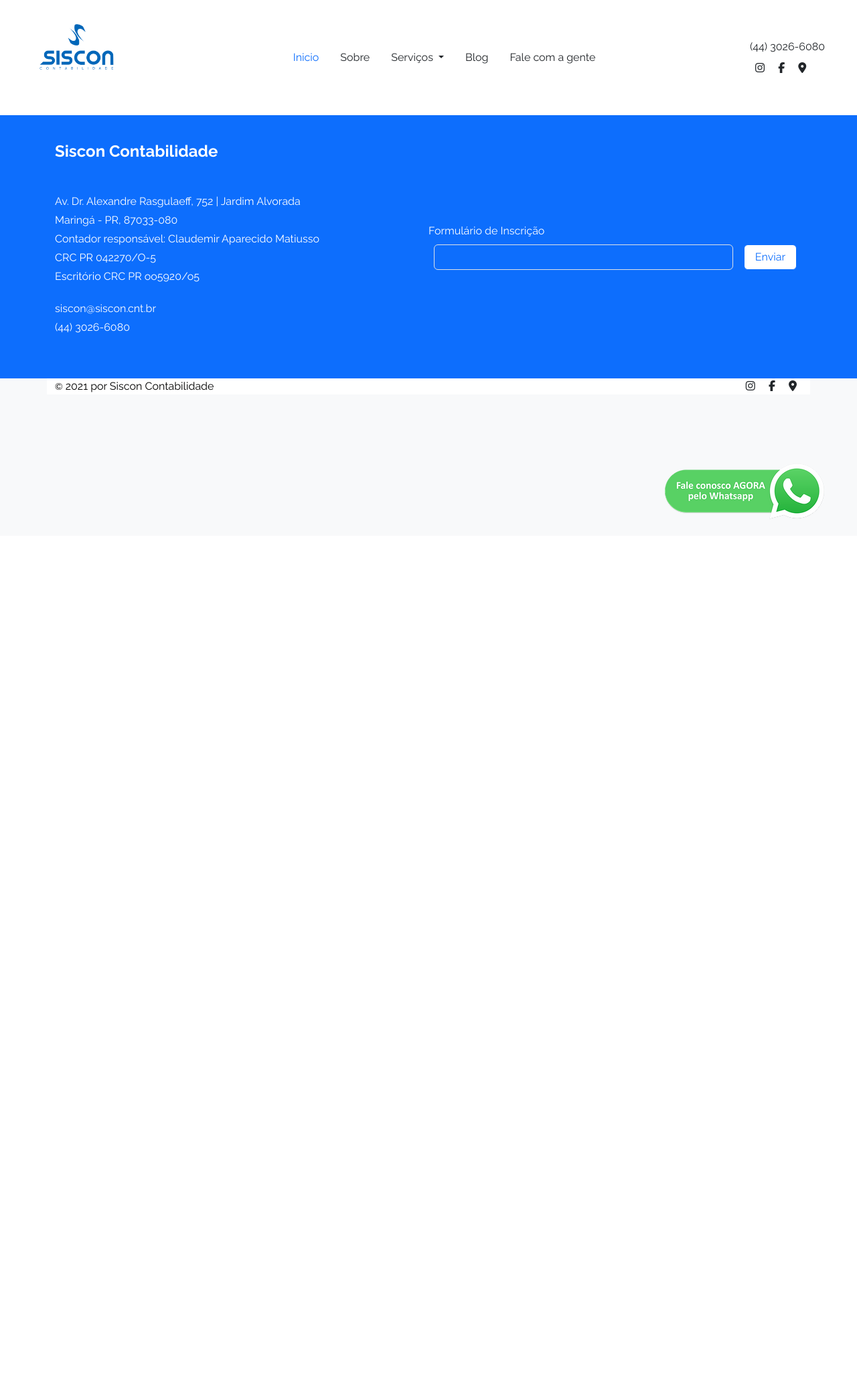
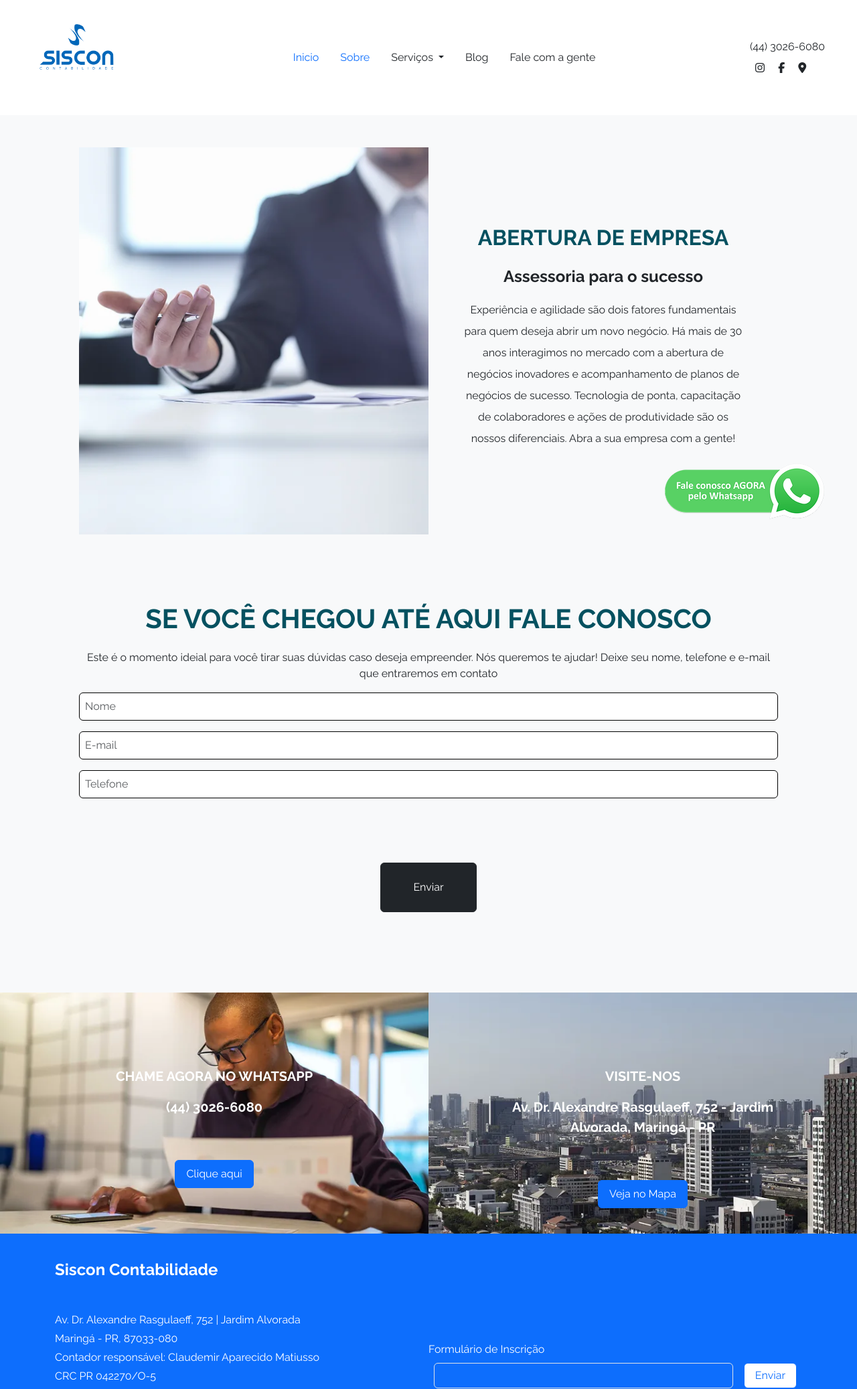
Before and after one commit to guimatiusso/siscontabilidade.www, a Symfony app: template templates/servicos/abertura-empresa.index.html.twig in a window 1280 px wide. Shown: the top 2074 px of the page at 67% size. Before the commit the page ends 775 px from the top, so only its background shows below. Run offline with Twig, Linux system fonts and the light colour scheme; the template is opened without the code that fills it, so the values that code supplies are empty; some libraries are stand-ins or nearby versions.

Commit message:
WIP - contrução das página de abertura de empresa

```diff
--- a/templates/components/img_with_text_over.html.twig
+++ b/templates/components/img_with_text_over.html.twig
@@ -1,10 +1,10 @@
 <div class="col-md position-relative">
     <img class="img-fluid w-100" src="{{ asset(path_to_img) }}">
-    <div class="text-center carousel-caption" style="top: 40%">
+    <div class="text-center carousel-caption" style="top: 25%">
         <p class="text-white fw-bold fs-5">{{ title }}</p>
         <p class="text-white fw-bold fs-5">{{ subtitle }}</p>
         {% if link_href %}
-        <a href="{{ link_href }}" target="_blank" type="button" class="btn py-2 px-3 btn-primary">{{ link_text }}</a>
+        <a href="{{ link_href }}" target="_blank" type="button" class="btn py-2 px-3 mt-5 btn-primary">{{ link_text }}</a>
         {% endif %}
     </div>
 </div>
--- a/templates/components/navbar.html.twig
+++ b/templates/components/navbar.html.twig
@@ -7,21 +7,21 @@
     </button>
     <ul class="nav mx-auto collapse navbar-collapse justify-content-center" id="navbarNav">
         <li class="nav-item">
-            <a class="nav-link active" aria-current="page" href="{{ path('app_home_page') }}">Inicio</a>
+            <a class="nav-link{% if app.request.get('_route') is same as ('app_home_page') %} active{% endif %}" role="button" href="{{ path('app_home_page') }}">Inicio</a>
         </li>
         <li class="nav-item">
-            <a class="nav-link text-dark" role="button" href="{{ path('sobre_page') }}">Sobre</a>
+            <a class="nav-link{% if app.request.get('_route') is same as ('sobre_page') %} active{% endif %}" role="button" href="{{ path('sobre_page') }}">Sobre</a>
         </li>
         <li class="nav-item dropdown">
             <a class="nav-link dropdown-toggle text-dark" href="#" role="button" data-bs-toggle="dropdown" aria-expanded="false">
                 Serviços
             </a>
             <ul class="dropdown-menu">
-                <li><a class="dropdown-item text-dark" href="{{ path('servicos_page') }}">Serviços</a></li>
-                <li><a class="dropdown-item text-dark" href="{{ path('servico_abretura_empresa_page') }}">Abertura de empresa</a></li>
-                <li><a class="dropdown-item text-dark" href="{{ path('servico_contabilidade_page') }}">Contabilidade</a></li>
-                <li><a class="dropdown-item text-dark" href="{{ path('servico_contabilidade_importacao_exportacao_page') }}">Contabilidade para Importação Exportação</a></li>
-                <li><a class="dropdown-item text-dark" href="{{ path('servico_certificado_digital_page') }}">Certificado Digital</a></li>
+                <li><a class="dropdown-item{% if app.request.get('_route') is same as ('servicos_page') %} active{% endif %}" href="{{ path('servicos_page') }}">Serviços</a></li>
+                <li><a class="dropdown-item{% if app.request.get('_route') is same as ('servico_abretura_empresa_page') %} active{% endif %}" href="{{ path('servico_abretura_empresa_page') }}">Abertura de empresa</a></li>
+                <li><a class="dropdown-item{% if app.request.get('_route') is same as ('servico_contabilidade_page') %} active{% endif %}" href="{{ path('servico_contabilidade_page') }}">Contabilidade</a></li>
+                <li><a class="dropdown-item{% if app.request.get('_route') is same as ('servico_contabilidade_importacao_exportacao_page') %} active{% endif %}" href="{{ path('servico_contabilidade_importacao_exportacao_page') }}">Contabilidade para Importação Exportação</a></li>
+                <li><a class="dropdown-item{% if app.request.get('_route') is same as ('servico_certificado_digital_page') %} active{% endif %}" href="{{ path('servico_certificado_digital_page') }}">Certificado Digital</a></li>
             </ul>
         </li>
         <li class="nav-item">
--- a/templates/servicos/abertura-empresa.index.html.twig
+++ b/templates/servicos/abertura-empresa.index.html.twig
@@ -3,4 +3,66 @@
 {% block title %}Abertura de Empresa | Siscon Contabilidade{% endblock %}
 
 {% block body %}
+    <section class="container p-5">
+        <div class="col-md d-flex">
+            <div class="col-md-6">
+                <img src="{{ asset('assets/images/business_man.webp') }}" alt="Sobre" class="img-fluid">
+            </div>
+            <div class="col-md-6 d-flex flex-column align-items-center justify-content-center p-5">
+                <p class="text-info-emphasis fs-2 fw-bold">ABERTURA DE EMPRESA</p>
+                <p class="fw-bold fs-4">Assessoria para o sucesso</p>
+                <p class="fw-light text-center lh-lg">
+                    Experiência e agilidade são dois fatores fundamentais para quem deseja abrir um novo
+                    negócio. Há mais de 30 anos interagimos no mercado com a abertura de negócios inovadores e
+                    acompanhamento de planos de negócios de sucesso. Tecnologia de ponta, capacitação de colaboradores e
+                    ações de produtividade são os nossos diferenciais. Abra a sua empresa com a gente!
+                </p>
+            </div>
+        </div>
+    </section>
+
+    <section class="container p-5 mb-5">
+        <div class="col-md">
+            <p class="text-info-emphasis text-center fs-1 fw-bold">SE VOCÊ CHEGOU ATÉ AQUI FALE CONOSCO</p>
+            <p class="text-center">
+                Este é o momento ideial para você tirar suas dúvidas caso deseja empreender. Nós queremos te ajudar!
+                Deixe seu nome, telefone e e-mail que entraremos em contato
+            </p>
+        </div>
+        <form>
+            <div class="mb-3">
+                <input type="text" placeholder="Nome" class="form-control border-black p-2" id="nameInput" aria-describedby="nameInput">
+            </div>
+            <div class="mb-3">
+                <input type="email" placeholder="E-mail" class="form-control border-black p-2" id="emailInput">
+            </div>
+            <div class="mb-5">
+                <input type="tel" placeholder="Telefone" class="form-control border-black p-2" id="telefoneInput">
+            </div>
+            <div class="mb-4 pt-5 d-flex justify-content-center">
+                <button type="submit" class="btn btn-dark fw-light text-white py-4 px-5">Enviar</button>
+            </div>
+        </form>
+    </section>
+
+    <section class="container-fluid d-flex p-0">
+        <div class="col-md position-relative">
+            {% include 'components/img_with_text_over.html.twig' with {
+                'path_to_img' : 'assets/images/accountant_working_clean.webp',
+                'title': 'CHAME AGORA NO WHATSAPP',
+                'subtitle': '(44) 3026-6080',
+                'link_href': 'https://api.whatsapp.com/send?phone=554430266080',
+                'link_text': 'Clique aqui'
+            } %}
+        </div>
+        <div class="col-md position-relative">
+            {% include 'components/img_with_text_over.html.twig' with {
+                'path_to_img' : 'assets/images/city.webp',
+                'title': 'VISITE-NOS',
+                'subtitle': 'Av. Dr. Alexandre Rasgulaeff, 752 - Jardim Alvorada, Maringá - PR',
+                'link_href': 'https://www.google.com/maps?client=safari&rls=en&q=Av.+Dr.+Alexandre+Rasgulaeff,+752+-+Jardim+Alvorada,+Maring%C3%A1+-+PR&oe=UTF-8&um=1&ie=UTF-8&sa=X&ved=2ahUKEwjChfrH8-zuAhU8GbkGHWeDCAUQ_AUoAXoECAMQAw',
+                'link_text': 'Veja no Mapa'
+            } %}
+        </div>
+    </section>
 {% endblock %}
--- a/templates/sobre/index.html.twig
+++ b/templates/sobre/index.html.twig
@@ -41,7 +41,7 @@
             </div>
             <div class="col-md position-relative">
                 {% include 'components/img_with_text_over.html.twig' with {
-                    'path_to_img' : 'assets/images/accountant_working_clean.webp',
+                    'path_to_img' : 'assets/images/city.webp',
                     'title': 'VISITE-NOS',
                     'subtitle': 'Av. Dr. Alexandre Rasgulaeff, 752 - Jardim Alvorada, Maringá - PR',
                     'link_href': 'https://www.google.com/maps?client=safari&rls=en&q=Av.+Dr.+Alexandre+Rasgulaeff,+752+-+Jardim+Alvorada,+Maring%C3%A1+-+PR&oe=UTF-8&um=1&ie=UTF-8&sa=X&ved=2ahUKEwjChfrH8-zuAhU8GbkGHWeDCAUQ_AUoAXoECAMQAw',
```
Also changed, not shown: public/assets/images/business_man.webp (added), public/assets/images/city.webp (added).
